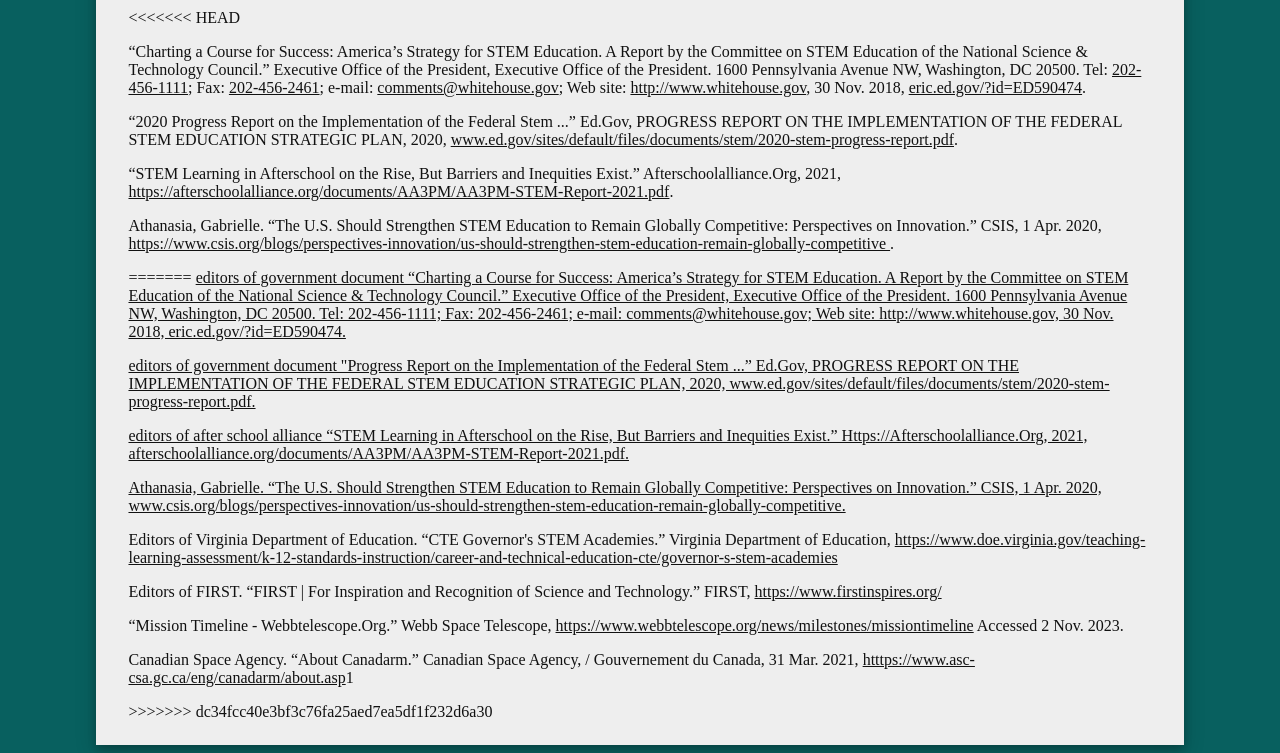
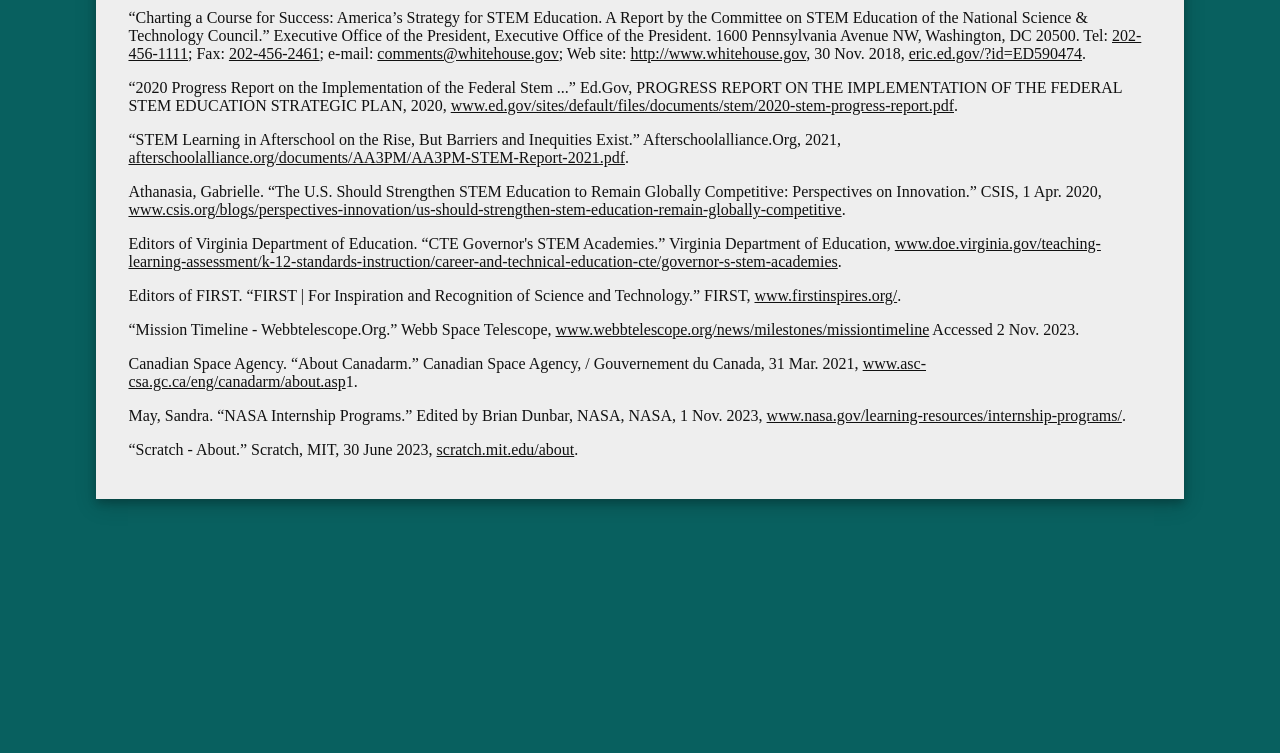
Before and after one commit to GrantS-R/STEM_Freedom_Museum, a plain HTML site: page bibliography.html in a window 1280 px wide. Shown: the part 197-950 px from the top of the page. After the commit the page ends 800 px from the top, so only its background shows below. Drawn offline with Linux system fonts and the light colour scheme.

Commit message:
add citations

```diff
--- a/bibliography.html
+++ b/bibliography.html
@@ -22,7 +22,6 @@
         <main>
             <article>
                 <h1>Bibliography</h1>
-<<<<<<< HEAD
                 <p>
                     “Charting a Course for Success: America’s Strategy for STEM Education. A Report by the Committee on STEM Education of the National Science &amp; Technology Council.” Executive Office
                     of the President, Executive Office of the President. 1600 Pennsylvania Avenue NW, Washington, DC 20500. Tel: <a href="tel:2024561111">202-456-1111</a>; Fax:
@@ -35,33 +34,36 @@
                 </p>
                 <p>
                     “STEM Learning in Afterschool on the Rise, But Barriers and Inequities Exist.” Afterschoolalliance.Org, 2021,
-                    <a href="https://afterschoolalliance.org/documents/AA3PM/AA3PM-STEM-Report-2021.pdf">https://afterschoolalliance.org/documents/AA3PM/AA3PM-STEM-Report-2021.pdf</a>.
+                    <a href="https://afterschoolalliance.org/documents/AA3PM/AA3PM-STEM-Report-2021.pdf">afterschoolalliance.org/documents/AA3PM/AA3PM-STEM-Report-2021.pdf</a>.
                 </p>
                 <p>
                     Athanasia, Gabrielle. “The U.S. Should Strengthen STEM Education to Remain Globally Competitive: Perspectives on Innovation.” CSIS, 1 Apr. 2020,
                     <a href="https://www.csis.org/blogs/perspectives-innovation/us-should-strengthen-stem-education-remain-globally-competitive">
-                        https://www.csis.org/blogs/perspectives-innovation/us-should-strengthen-stem-education-remain-globally-competitive
-                    </a>.
-                </p>
-=======
-                <a href="https://eric.ed.gov/?id=ED590474"> editors of government document “Charting a Course for Success: America’s Strategy for STEM Education. A Report by the Committee on STEM Education of the National Science &amp; Technology Council.” Executive Office of the President, Executive Office of the President. 1600 Pennsylvania Avenue NW, Washington, DC 20500. Tel: 202-456-1111; Fax: 202-456-2461; e-mail: comments@whitehouse.gov; Web site: http://www.whitehouse.gov, 30 Nov. 2018, eric.ed.gov/?id=ED590474.</a>
-                <br>
-                <p></p>
-                <a href="https://www.ed.gov/sites/default/files/documents/stem/2020-stem-progress-report.pdf">editors of government document "Progress Report on the Implementation of the Federal Stem ...” Ed.Gov, PROGRESS REPORT ON THE IMPLEMENTATION OF THE FEDERAL STEM EDUCATION STRATEGIC PLAN, 2020, www.ed.gov/sites/default/files/documents/stem/2020-stem-progress-report.pdf. </a>
-                <p></p>
-                <a href="https://afterschoolalliance.org/documents/AA3PM/AA3PM-STEM-Report-2021.pdf">editors of after school alliance “STEM Learning in Afterschool on the Rise, But Barriers and Inequities Exist.” Https://Afterschoolalliance.Org, 2021, afterschoolalliance.org/documents/AA3PM/AA3PM-STEM-Report-2021.pdf. </a>
-                <p></p>
-                <p>
-                <a href="https://www.csis.org/blogs/perspectives-innovation/us-should-strengthen-stem-education-remain-globally-competitive">Athanasia, Gabrielle. “The U.S. Should Strengthen STEM Education to Remain Globally Competitive: Perspectives on Innovation.” CSIS, 1 Apr. 2020, www.csis.org/blogs/perspectives-innovation/us-should-strengthen-stem-education-remain-globally-competitive. </a>
-                </p><p>
-                Editors of Virginia Department of Education. “CTE Governor's STEM Academies.” Virginia Department of Education, <a href="https://www.doe.virginia.gov/teaching-learning-assessment/k-12-standards-instruction/career-and-technical-education-cte/governor-s-stem-academies">https://www.doe.virginia.gov/teaching-learning-assessment/k-12-standards-instruction/career-and-technical-education-cte/governor-s-stem-academies</a>
+                        www.csis.org/blogs/perspectives-innovation/us-should-strengthen-stem-education-remain-globally-competitive</a>.
                 </p>
                 <p>
-                    Editors of FIRST. “FIRST | For Inspiration and Recognition of Science and Technology.” FIRST, <a href="https://www.firstinspires.org/">https://www.firstinspires.org/</a>
+                    Editors of Virginia Department of Education. “CTE Governor's STEM Academies.” Virginia Department of Education,
+                    <a href="https://www.doe.virginia.gov/teaching-learning-assessment/k-12-standards-instruction/career-and-technical-education-cte/governor-s-stem-academies">
+                        www.doe.virginia.gov/teaching-learning-assessment/k-12-standards-instruction/career-and-technical-education-cte/governor-s-stem-academies</a>.
                 </p>
-                <p>“Mission Timeline - Webbtelescope.Org.” Webb Space Telescope, <a href="https://www.webbtelescope.org/news/milestones/missiontimeline">https://www.webbtelescope.org/news/milestones/missiontimeline</a> Accessed 2 Nov. 2023.</p>
-                <p>Canadian Space Agency. “About Canadarm.” Canadian Space Agency, / Gouvernement du Canada, 31 Mar. 2021, <a href="htttps://www.asc-csa.gc.ca/eng/canadarm/about.asp">htttps://www.asc-csa.gc.ca/eng/canadarm/about.asp</a>1</p>
->>>>>>> dc34fcc40e3bf3c76fa25aed7ea5df1f232d6a30
+                <p>
+                    Editors of FIRST. “FIRST | For Inspiration and Recognition of Science and Technology.” FIRST, <a href="https://www.firstinspires.org/">www.firstinspires.org/</a>.
+                </p>
+                <p>
+                    “Mission Timeline - Webbtelescope.Org.” Webb Space Telescope, <a href="https://www.webbtelescope.org/news/milestones/missiontimeline">
+                        www.webbtelescope.org/news/milestones/missiontimeline</a> Accessed 2 Nov. 2023.
+                </p>
+                <p>
+                    Canadian Space Agency. “About Canadarm.” Canadian Space Agency, / Gouvernement du Canada, 31 Mar. 2021, <a href="https://www.asc-csa.gc.ca/eng/canadarm/about.asp">
+                        www.asc-csa.gc.ca/eng/canadarm/about.asp</a>1.
+                </p>
+                <p>
+                    May, Sandra. “NASA Internship Programs.” Edited by Brian Dunbar, NASA, NASA, 1 Nov. 2023, <a href="https://www.nasa.gov/learning-resources/internship-programs/">
+                        www.nasa.gov/learning-resources/internship-programs/</a>.
+                </p>
+                <p>
+                    “Scratch - About.” Scratch, MIT, 30 June 2023, <a href="https://scratch.mit.edu/about">scratch.mit.edu/about</a>.
+                </p>
             </article>
         </main>
     </body>
```
